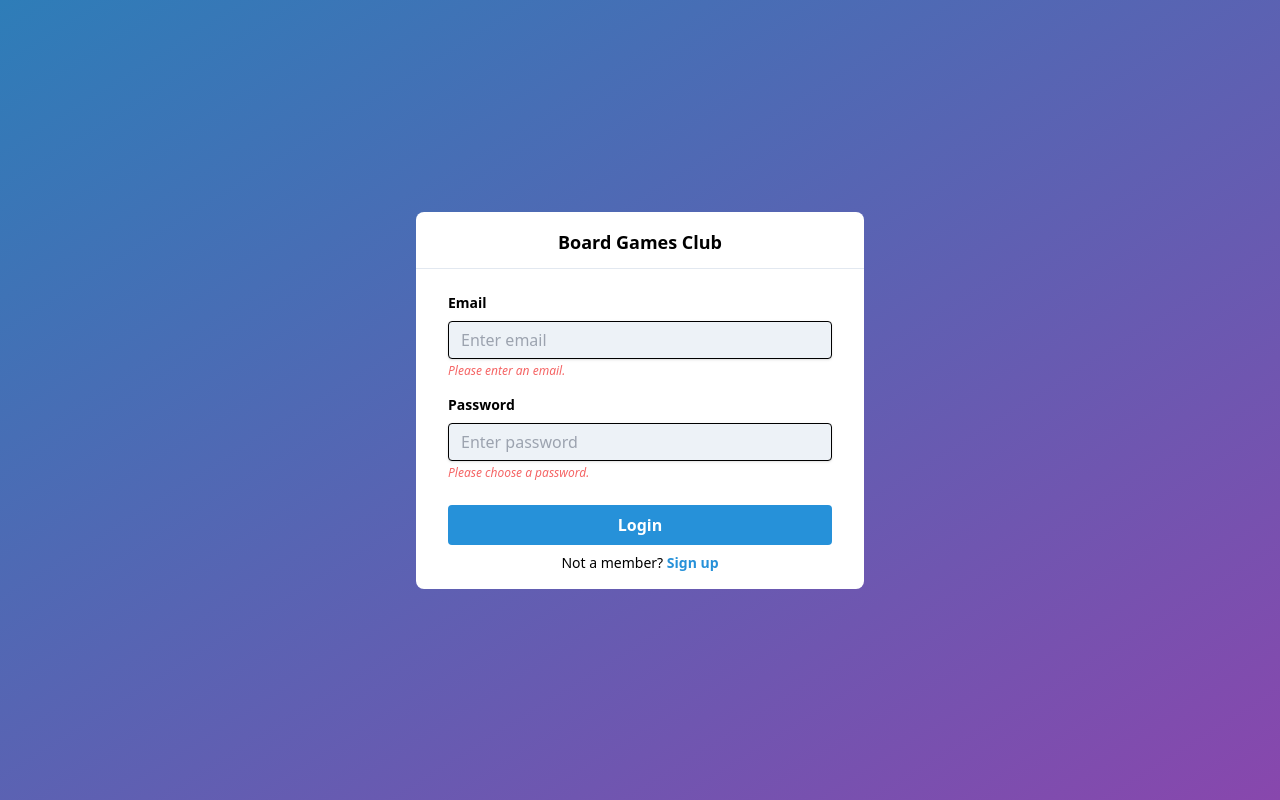
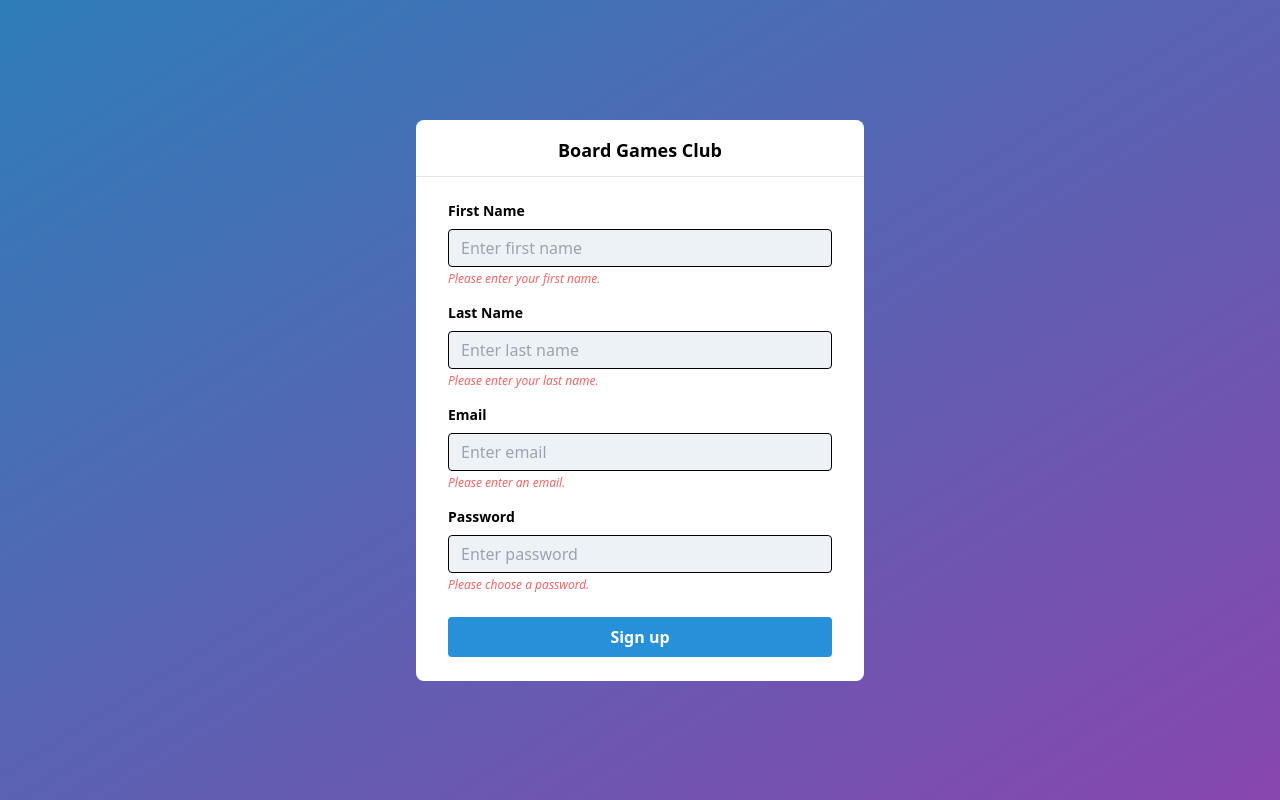
Before and after one commit to MobbySchiller/board-games-club-account, a React (Vite) app: page /signup in a window 1280 px wide. Built offline with nearby package versions, Linux system fonts and the light colour scheme.

Commit message:
style: add styles for Signup page

```diff
--- a/src/App.tsx
+++ b/src/App.tsx
@@ -1,10 +1,12 @@
 import { FC } from 'react'
 import Login from './pages/Login'
+import Signup from './pages/Signup'
 
 const App: FC = () => {
   return (
     <div className='flex justify-center items-center w-full min-h-screen bg-gradient-to-br from-gradient-primary to-gradient-secondary'>
-      <Login />
+      {/* <Login /> */}
+      <Signup />
     </div>
   )
 }
--- /dev/null
+++ b/src/pages/Signup.tsx
@@ -0,0 +1,71 @@
+import { FC } from 'react'
+import Container from '../components/Container'
+import Title from '../components/Title'
+
+const Signup: FC = () => {
+    return (
+        <Container>
+            <Title />
+            <form className="flex flex-col rounded px-8 pt-6 pb-2">
+                <div className="mb-4">
+                    <label
+                        className="block text-primary text-sm font-bold mb-2"
+                        htmlFor="firstName">
+                        First Name
+                    </label>
+                    <input
+                        className="appearance-none border rounded w-full py-2 px-3 bg-input text-primary mb-1 leading-tight focus:outline-important"
+                        id="firstName"
+                        type="text"
+                        placeholder="Enter first name" />
+                    <p className="text-error text-xs italic">Please enter your first name.</p>
+                </div>
+                <div className="mb-4">
+                    <label
+                        className="block text-primary text-sm font-bold mb-2"
+                        htmlFor="username">
+                        Last Name
+                    </label>
+                    <input
+                        className="appearance-none border rounded w-full py-2 px-3 bg-input text-primary mb-1 leading-tight focus:outline-important"
+                        id="lastName"
+                        type="text"
+                        placeholder="Enter last name" />
+                    <p className="text-error text-xs italic">Please enter your last name.</p>
+                </div>
+                <div className="mb-4">
+                    <label
+                        className="block text-primary text-sm font-bold mb-2"
+                        htmlFor="email">
+                        Email
+                    </label>
+                    <input
+                        className="appearance-none border rounded w-full py-2 px-3 bg-input text-primary mb-1 leading-tight focus:outline-important"
+                        id="email"
+                        type="text"
+                        placeholder="Enter email" />
+                    <p className="text-error text-xs italic">Please enter an email.</p>
+                </div>
+                <div className="mb-6">
+                    <label
+                        className="block text-primary text-sm font-bold mb-2"
+                        htmlFor="password">
+                        Password
+                    </label>
+                    <input
+                        className="appearance-none border rounded bg-input w-full py-2 px-3 text-primary mb-1 leading-tight focus:outline-important"
+                        id="password"
+                        type="password"
+                        placeholder="Enter password" />
+                    <p className="text-error text-xs italic">Please choose a password.</p>
+                </div>
+                <button
+                    className="bg-important text-white font-bold py-2 px-4 rounded" type="button">
+                    Sign up
+                </button>
+            </form>
+        </Container>
+    )
+}
+
+export default Signup
```
